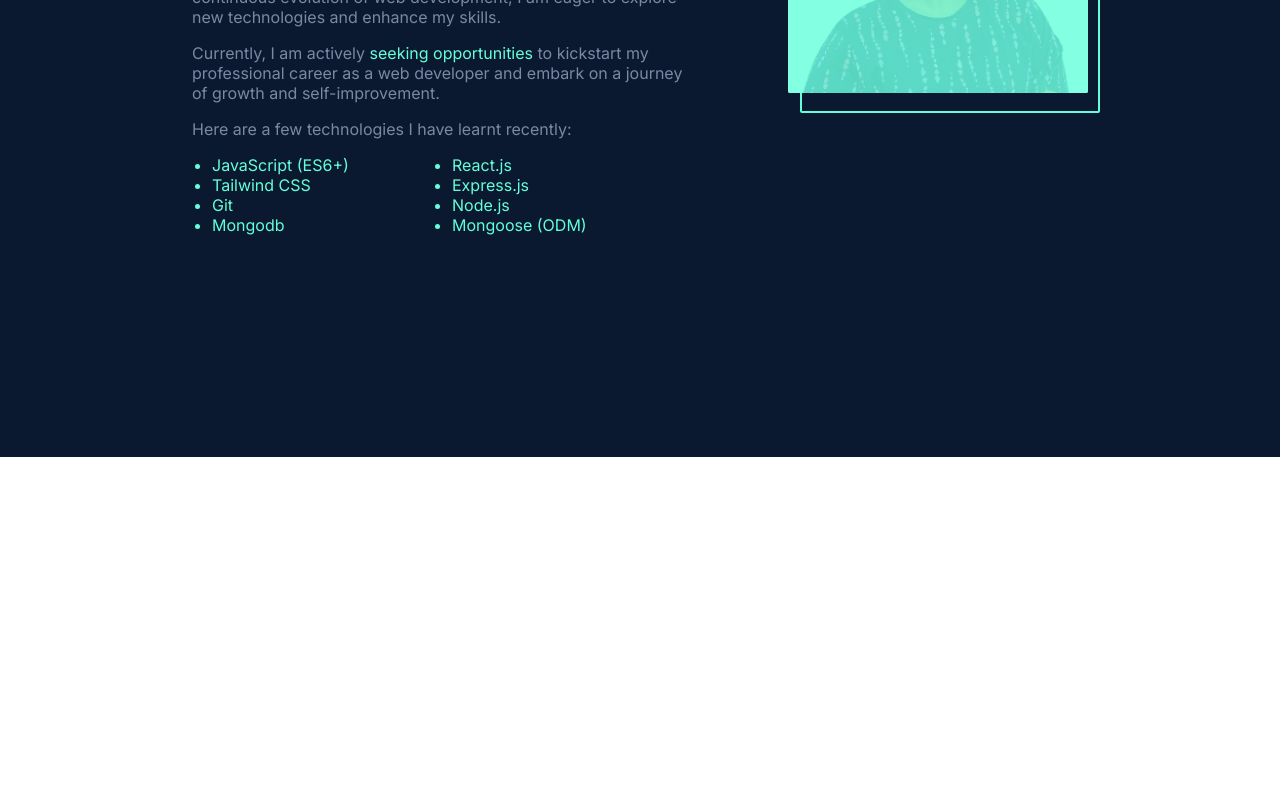
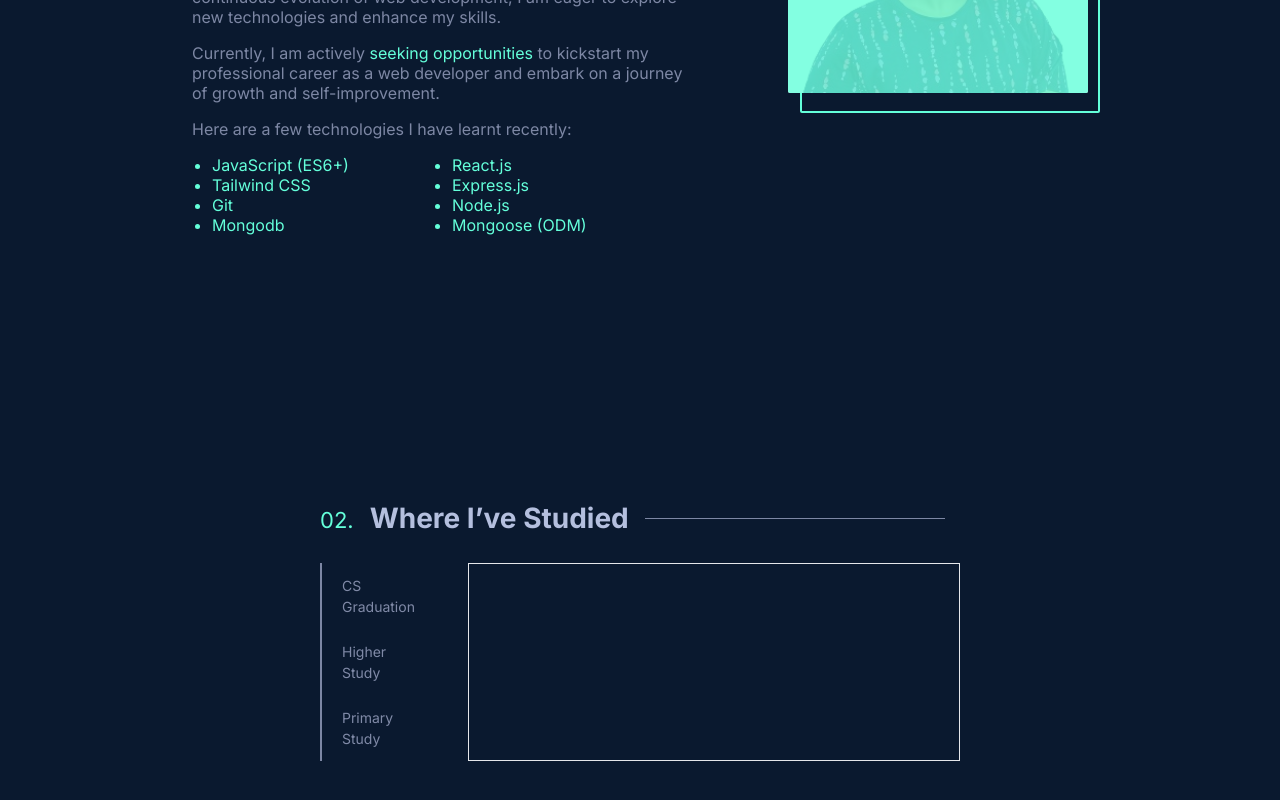
Before and after one commit to Fahim-Arefin/my-portfolio, a React (Vite) app: page / in a window 1280 px wide. Shown: the part 1601-2401 px from the top of the page. Before the commit the page ends 2058 px from the top, so only its background shows below. Built offline with nearby package versions, Linux system fonts and the light colour scheme.

Commit message:
Education section basic routing done

```diff
--- a/src/components/About.jsx
+++ b/src/components/About.jsx
@@ -7,7 +7,9 @@ function About() {
       <div className="flex flex-col lg:flex-row justify-center md:space-x-24 py-6 text-[#7d87a4]">
         <div className="space-y-8 mx-4 md:mx-24 lg:mx-0">
           <div className="flex items-center space-x-4 ">
-            <div className="text-[#64ffda] text-xl mt-1">01.</div>
+            <div className="text-[#64ffda] text-[16px] md:text-[22px] mt-1">
+              01.
+            </div>
             <div className="text-[#b4bfde] text-[20px] md:text-[28px] font-bold">
               About Me
             </div>
--- a/src/components/Education.jsx
+++ b/src/components/Education.jsx
@@ -1,24 +1,51 @@
+import { NavLink } from "react-router-dom";
+import { Outlet } from "react-router-dom";
+
 function Education() {
   return (
     <div
       id="education"
       className="container mx-auto mt-12 py-4 font-inter mb-[1000px] "
     >
-      <div className="flex flex-col items-center bg-red-100 w-[65%] mx-auto">
-        <div className="flex items-center space-x-4 ">
-          <div className="text-[#64ffda] text-xl mt-1">02.</div>
+      <div className="flex flex-col w-[50%] mx-auto space-y-6">
+        <div className="flex space-x-4 items-center">
+          <div className="text-[#64ffda] text-[16px] md:text-[22px] mt-1">
+            02.
+          </div>
           <div className="text-[#b4bfde] text-[28px] font-bold">
             Where I’ve Studied
           </div>
           <div className="h-[1px] w-[300px] bg-[#7d87a4]"></div>
         </div>
-        <div className="flex">
-          <div>
-            <div>Graduation</div>
-            <div>College</div>
-            <div>School</div>
+        <div className="navlink grid grid-cols-9 gap-x-6 w-full text-[14px]">
+          <div className="col-span-2">
+            <NavLink
+              to="/education/graduation"
+              className="block border-l-2 border-[#7d87a4] text-[#808aa7] hover:text-[#64ffda] px-5 py-3 hover:bg-[rgb(20,35,64)] hover:cursor-pointer
+            transition-all duration-200"
+            >
+              CS Graduation
+            </NavLink>
+
+            <NavLink
+              to="/education/higher"
+              className="block border-l-2 border-[#7d87a4] text-[#808aa7] hover:text-[#64ffda] px-5 py-3 hover:bg-[rgb(20,35,64)] hover:cursor-pointer
+            transition-all duration-200"
+            >
+              Higher Study
+            </NavLink>
+
+            <NavLink
+              to="/education/primary"
+              className="block border-l-2 border-[#7d87a4] text-[#808aa7] hover:text-[#64ffda] px-5 py-3 hover:bg-[rgb(20,35,64)] hover:cursor-pointer
+            transition-all duration-200"
+            >
+              Primary Study
+            </NavLink>
           </div>
-          <div>sda</div>
+          <div className="col-span-7 border ">
+            <Outlet />
+          </div>
         </div>
       </div>
     </div>
--- /dev/null
+++ b/src/components/Graduation.jsx
@@ -0,0 +1,5 @@
+function Graduation() {
+  return <div>Graduation</div>;
+}
+
+export default Graduation;
--- /dev/null
+++ b/src/components/HigherStudy.jsx
@@ -0,0 +1,5 @@
+function HigherStudy() {
+  return <div>HigherStudy</div>;
+}
+
+export default HigherStudy;
--- a/src/components/Home.jsx
+++ b/src/components/Home.jsx
@@ -5,17 +5,17 @@ import Education from "./Education";
 import Navbar from "./Navbar";
 // import Project from "./Project";
 
-function AppLayout() {
+function Home() {
   return (
     <div className="min-h-screen py-6">
       <Navbar />
       <Banner />
       <About />
-      {/* <Education /> */}
+      <Education />
       {/* <Project /> */}
       {/* <Contact /> */}
     </div>
   );
 }
 
-export default AppLayout;
+export default Home;
--- /dev/null
+++ b/src/components/PrimaryStudy.jsx
@@ -0,0 +1,5 @@
+function PrimaryStudy() {
+  return <div>PrimaryStudy</div>;
+}
+
+export default PrimaryStudy;
--- a/src/index.css
+++ b/src/index.css
@@ -10,3 +10,9 @@ body {
   background-color: #0a192f;
   color: white;
 }
+
+.navlink a.active {
+  background-color: rgb(20, 35, 64);
+  color: #64ffda;
+  border-left: 3px solid #64ffda;
+}
```
Also changed, not shown: src/main.jsx (+18 -0 lines).
